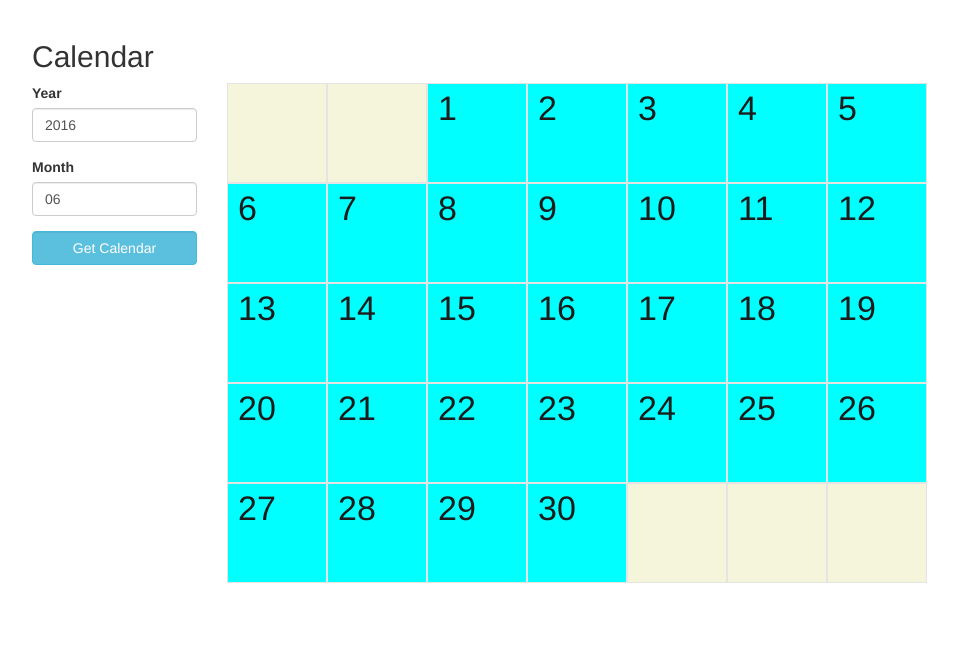
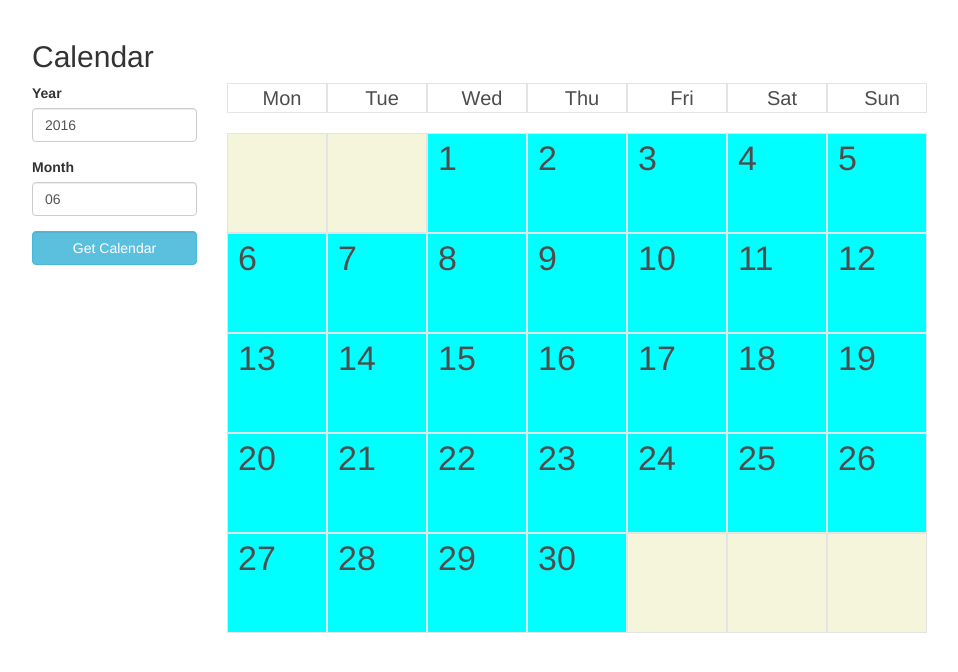
Before and after one commit to Hrant75/Homeworks, a PHP site: page / in a window 1280 px wide. Shown: the top 672 px of the page, without its empty margins (38-996 px from the left). Run offline with PHP 8.4, Linux system fonts and the light colour scheme.

Commit message:
calendar

```diff
--- a/Homework17/calendar/index.php
+++ b/Homework17/calendar/index.php
@@ -10,7 +10,7 @@
                 height: 100px;
                 border: 1px solid #e4e4e4;
                 padding-left: 10px;
-                color: #1c1c1c;
+                color: #4d4d4d;
                 font-size: 34px;
             }
             .empty{
@@ -22,11 +22,24 @@
             .myContainer{
                 width:750px;
             }
+            .calendarHeaderElements{
+                height: 30px;
+                text-align: center;
+                font-size: 20px;
+            }
+            .clearfix:after {
+                content: " ";
+                display: block;
+                width: 100%;
+                height: 0;
+                clear: both;
+            }
         </style>
     </head>
     <body>
         <?php
-            if(isset($_GET['year']) && isset($_GET['month'])){
+            if( isset($_GET['year']) && isset($_GET['month']) && ($_GET['year'] > 0 && $_GET['year'] < 9999)
+                && ($_GET['month'] > 0 && $_GET['month'] < 13) ){
                 $currentYear = $_GET['year'];
                 $currentMonth = $_GET['month'];
 
@@ -36,10 +49,8 @@
             }
 
             $mk = mktime(0,0,0,$currentMonth, 1, $currentYear);
-            $currentTime = date("d-m-Y", $mk);
-            $firstDay = date("N",$mk);
             $daysOfMonth = date("t",$mk);
-            $emptyCells = $firstDay - 1;
+            $emptyCells = date("N",$mk) - 1;
             $fullUp = ceil( ($emptyCells + $daysOfMonth)/7 )*7-($emptyCells + $daysOfMonth);
         ?>
 
@@ -61,7 +72,15 @@
                 </div>
                 <div class="col-md-10">
                     <div class="myContainer">
-                        <?php
+                        <div class="clearfix">
+                            <?php
+                            $weekDays = array("Mon", "Tue", "Wed", "Thu", "Fri", "Sat", "Sun");
+                            foreach ($weekDays as $wDay){
+                                    echo '<div class="box calendarHeaderElements">';
+                                    echo $wDay;
+                                    echo '</div>';
+                                }
+                        echo '</div><br>';
 
                             for($i=0; $i<$emptyCells; $i++){
                                 echo '<div class="box empty">';
@@ -82,5 +101,6 @@
                     </div>
                 </div>
             </div>
+        </div>
     </body>
 </html>
```
